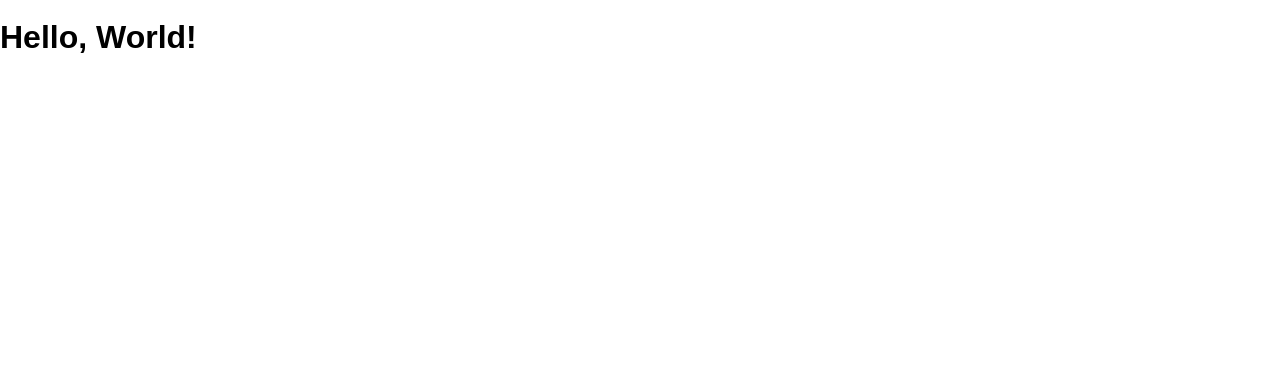
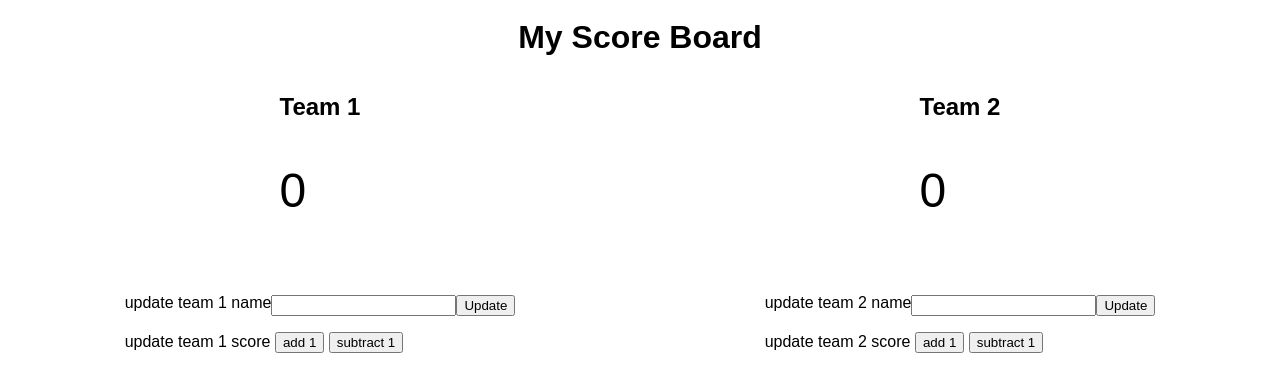
Before and after one commit to GarrettAnderson/scoreboard, a website: page public/index.html in a window 1280 px wide. Drawn offline with Linux system fonts and the light colour scheme.

Commit message:
added JS for adding points to each team and for updated each team name

```diff
--- a/public/index.html
+++ b/public/index.html
@@ -1,14 +1,50 @@
 <!DOCTYPE html>
 <html>
   <head lang="en">
-    <meta charset="UTF-8">
-    <meta name="viewport" content="width=device-width, initial-scale=1">
+    <meta charset="UTF-8" />
+    <meta name="viewport" content="width=device-width, initial-scale=1" />
     <title>Scoreboard</title>
-    <link rel="shortcut icon" href="/favicon.ico">
-    <link rel="stylesheet" href="/screen.css">
+    <link rel="shortcut icon" href="/favicon.ico" />
+    <link rel="stylesheet" href="/screen.css" />
   </head>
   <body>
-    <h1 class='hello-world'></h1>
+    <h1>My Score Board</h1>
+    <section class="score-area">
+      <section class="team1">
+        <h2 class="team1Name"></h2>
+        <p class="team1Score"></p>
+      </section>
+      <section class="team2">
+        <h2 class="team2Name"></h2>
+        <p class="team2Score"></p>
+      </section>
+    </section>
+    <section class="update-score">
+      <section class="team1">
+        <section class="team-name">
+          update team 1 name
+          <input type="text" id="updated-name-team-1"/>
+          <button class="update-team-1-name" id="update-button-team-1">Update</button>
+        </section>
+        <section>
+          update team 1 score
+          <button class="team-1-add-1-button" id="add-button-team-1">add 1</button>
+          <button class="team-1-subtract-1-button" id="subtract-button-team-1">subtract 1</button>
+        </section>
+      </section>
+      <section class="team2">
+        <section class="team-name">
+          update team 2 name
+          <input type="text" class="updated-name-team-2"/>
+          <button class="update-team-2-name" id="update-button-team-2">Update</button>
+        </section>
+        <section>
+          update team 2 score
+          <button class="team-2-add-2-button" id="add-button-team-2">add 1</button>
+          <button class="team-2-subtract-2-button" id="subtract-button-team-2">subtract 1</button>
+        </section>
+      </section>
+    </section>
     <script src="/main.js" charset="utf-8"></script>
   </body>
 </html>
--- a/public/main.js
+++ b/public/main.js
@@ -1,7 +1,66 @@
+let team1Score = 0
+let team2Score = 0
+let team1Name
+let team2Name
+
 const main = () => {
-  if (document.querySelector('h1.hello-world')) {
-    document.querySelector('h1.hello-world').textContent = 'Hello, World!'
-  }
+    document.querySelector('.team1Score').textContent = 0
+    document.querySelector('.team2Score').textContent = 0
+    document.querySelector('.team1Name').textContent = 'Team 1'
+    document.querySelector('.team2Name').textContent = 'Team 2'
+}
+
+// Team 1: when user clicks 'Add 1' button, increase counter by 1 for Team 1
+const increaseNumberTeam1 = () => {
+    team1Score++ // counter = counter + 1
+    document.querySelector('.team1Score').textContent = team1Score
+}
+
+// Team 2: when user clicks 'Add 1' button, increase counter by 1 for Team 2
+const increaseNumberTeam2 = () => {
+    team2Score++
+    document.querySelector('.team2Score').textContent = team2Score
+}
+
+// when user clicks 'Subtract 1' button, subtract counter by 1
+
+// when user inputs a number and clicks 'Update' button, <p> tag/ the variable counter changes
+
+const updateTeam1Name = () => {
+    // get inner HTML and store in variable team1Name
+    team1Name = document.getElementById('updated-name-team-1').value
+    console.log(team1Name)
+
+    // update HTML with new variable
+    document.querySelector('.team1Name').textContent = team1Name
+}
+
+const updateTeam2Name = () => {
+    team2Name = document.querySelector('.updated-name-team-2').value
+    console.log(team2Name)
+
+    document.querySelector('.team2Name').textContent = team2Name
 }
 
 document.addEventListener('DOMContentLoaded', main)
+
+// Add 1 to team 1 and team 2 score when respective button is clicked
+document.querySelector('.team-1-add-1-button').addEventListener('click', increaseNumberTeam1)
+document.querySelector('.team-2-add-2-button').addEventListener('click', increaseNumberTeam2)
+
+// Update team score
+document.querySelector('.update-team-1-name').addEventListener('click', updateTeam1Name)
+document.querySelector('.update-team-2-name').addEventListener('click', updateTeam2Name)
+
+// Run increaseNumber functions when 'Add 1' button is clicked
+// document.addEventListener('click',)
+// var addTeam1Score = document.getElementById('add-button-team-1')
+// addTeam1Score.onclick = increaseNumberTeam1()
+
+// document.addEventListener('click', increaseNumberTeam2)
+
+// document.addEventListener('click', increaseNumberTeam2)
+
+// onclick button for update value:
+// 1. get value from HTML and store in variable
+// 2. update score with new variable value
--- a/public/screen.css
+++ b/public/screen.css
@@ -1,12 +1,40 @@
 :root {
-  font: 16px / 1 sans-serif;
+    font: 16px / 1 sans-serif;
 }
 
 html {
-  height: 100%;
+    height: 100%;
 }
 
 body {
-  margin: 0;
-  min-height: 100%;
+    margin: 0;
+    min-height: 100%;
 }
+
+h1 {
+    text-align: center;
+}
+
+.score-area {
+    display: flex;
+    justify-content: space-around;
+}
+
+.score-area p {
+    font-size: 3rem;
+}
+
+.update-score {
+    display: flex;
+    flex-direction: row;
+    justify-content: space-around;
+}
+
+.update-score .team-name {
+    display: flex;
+    flex-direction: row;
+}
+
+.update-score section {
+    margin: 1rem;
+}
```
